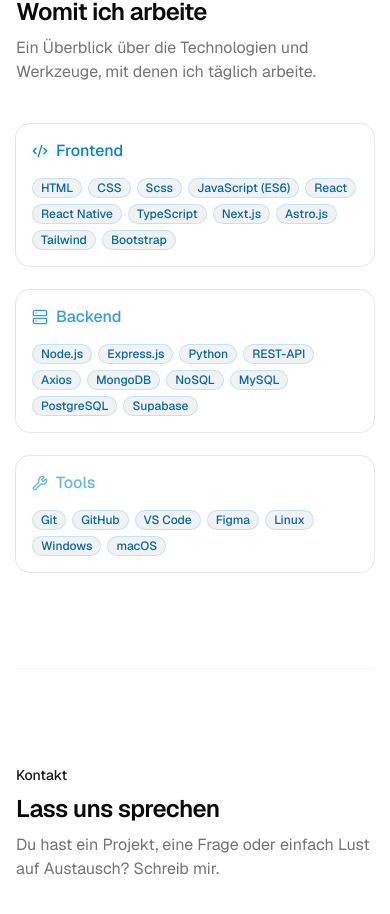
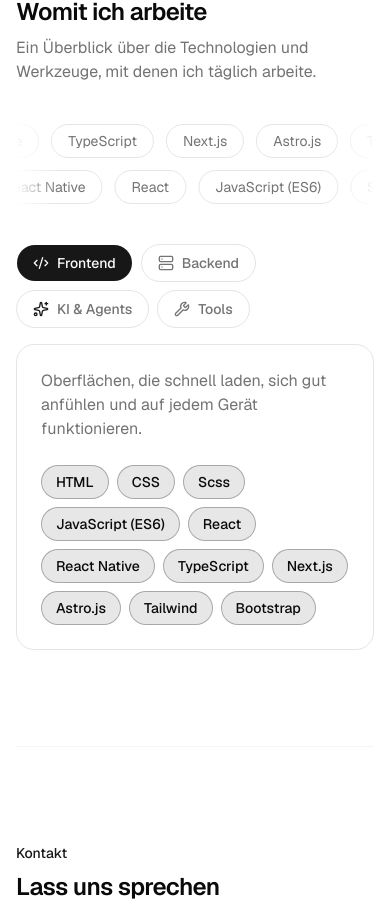
Before and after one commit to Parazim94/website-portfolio, a Next.js app: page / in a window 390 px wide. Shown: the part 5016-5930 px from the top of the page. Built offline with nearby package versions, Linux system fonts and the light colour scheme.

Commit message:
Add marquee animation to SkillsSection and enhance skill groups with summaries and details

```diff
--- a/app/globals.css
+++ b/app/globals.css
@@ -229,3 +229,26 @@
     animation: none;
   }
 }
+@keyframes marquee {
+  to {
+    transform: translateX(-50%);
+  }
+}
+
+.animate-marquee {
+  animation: marquee 45s linear infinite;
+}
+
+.animate-marquee-reverse {
+  animation-direction: reverse;
+}
+
+.marquee:hover .animate-marquee {
+  animation-play-state: paused;
+}
+
+@media (prefers-reduced-motion: reduce) {
+  .animate-marquee {
+    animation: none;
+  }
+}
--- a/components/sections/skills-section.tsx
+++ b/components/sections/skills-section.tsx
@@ -1,36 +1,73 @@
 "use client";
 
-import { motion } from "framer-motion";
+import { useRef, useState, type MouseEvent } from "react";
+import { AnimatePresence, motion } from "framer-motion";
 
 import { SectionHeading } from "@/components/section-heading";
-import { Badge } from "@/components/ui/badge";
-import { Card, CardContent, CardHeader, CardTitle } from "@/components/ui/card";
-import { skillGroups, type SkillIntensity } from "@/lib/skills";
+import { skillGroups } from "@/lib/skills";
 import { cn } from "@/lib/utils";
 
-// Eine einzige Akzentfarbe für alle Kategorien; nur die Intensität
-// (Opacity) der Header variiert leicht zwischen den Kategorien.
-const headerIntensityStyles: Record<SkillIntensity, string> = {
-  high: "text-sky-600 dark:text-sky-300",
-  medium: "text-sky-600/80 dark:text-sky-300/80",
-  low: "text-sky-600/60 dark:text-sky-300/60",
+const marqueeRows = [
+  skillGroups.flatMap((group) => group.skills),
+  skillGroups.flatMap((group) => group.skills).reverse(),
+];
+
+const chipContainer = {
+  hidden: {},
+  visible: { transition: { staggerChildren: 0.04 } },
 };
 
-const badgeStyle = "border-sky-500/20 bg-foreground/5 text-sky-700 dark:text-sky-300";
-
-const container = {
-  hidden: {},
+const chip = {
+  hidden: { opacity: 0, scale: 0.6, y: 12 },
   visible: {
-    transition: { staggerChildren: 0.08 },
+    opacity: 1,
+    scale: 1,
+    y: 0,
+    transition: { type: "spring" as const, stiffness: 320, damping: 20 },
   },
 };
 
-const item = {
-  hidden: { opacity: 0, y: 16 },
-  visible: { opacity: 1, y: 0, transition: { duration: 0.4 } },
-};
+function MarqueeRow({
+  skills,
+  reverse,
+}: {
+  skills: string[];
+  reverse?: boolean;
+}) {
+  return (
+    <div className="marquee overflow-hidden mask-[linear-gradient(to_right,transparent,black_12%,black_88%,transparent)]">
+      <div
+        className={cn(
+          "animate-marquee flex w-max gap-3",
+          reverse && "animate-marquee-reverse",
+        )}
+      >
+        {[...skills, ...skills].map((skill, index) => (
+          <span
+            key={`${skill}-${index}`}
+            className="rounded-full border border-border bg-card px-4 py-1.5 text-sm whitespace-nowrap text-muted-foreground"
+          >
+            {skill}
+          </span>
+        ))}
+      </div>
+    </div>
+  );
+}
 
 export function SkillsSection() {
+  const [activeId, setActiveId] = useState(skillGroups[0].id);
+  const panelRef = useRef<HTMLDivElement>(null);
+  const active = skillGroups.find((group) => group.id === activeId)!;
+
+  const onMouseMove = (event: MouseEvent<HTMLDivElement>) => {
+    const panel = panelRef.current;
+    if (!panel) return;
+    const rect = panel.getBoundingClientRect();
+    panel.style.setProperty("--mx", `${event.clientX - rect.left}px`);
+    panel.style.setProperty("--my", `${event.clientY - rect.top}px`);
+  };
+
   return (
     <section
       id="skills"
@@ -42,38 +79,124 @@
         description="Ein Überblick über die Technologien und Werkzeuge, mit denen ich täglich arbeite."
       />
 
-      <motion.div
-        initial="hidden"
-        whileInView="visible"
-        viewport={{ once: true, margin: "-80px" }}
-        variants={container}
-        className="mt-10 grid gap-6 sm:grid-cols-2 lg:grid-cols-3"
+      <div className="mt-10 flex flex-col gap-3" aria-hidden="true">
+        {marqueeRows.map((skills, index) => (
+          <MarqueeRow key={index} skills={skills} reverse={index === 1} />
+        ))}
+      </div>
+
+      <div
+        role="tablist"
+        aria-label="Skill-Kategorien"
+        className="mt-10 flex flex-wrap gap-2"
       >
-        {skillGroups.map((group) => (
-          <motion.div key={group.title} variants={item}>
-            <Card className="h-full">
-              <CardHeader>
-                <CardTitle
-                  className={cn(
-                    "flex items-center gap-2",
-                    headerIntensityStyles[group.intensity],
-                  )}
+        {skillGroups.map((group) => {
+          const isActive = group.id === activeId;
+
+          return (
+            <button
+              key={group.id}
+              role="tab"
+              type="button"
+              aria-selected={isActive}
+              aria-controls="skills-panel"
+              onClick={() => setActiveId(group.id)}
+              className={cn(
+                "relative flex items-center gap-2 rounded-full border px-4 py-2 text-sm font-medium transition-colors outline-none focus-visible:ring-3 focus-visible:ring-ring/50",
+                isActive
+                  ? "border-transparent text-primary-foreground"
+                  : "border-border bg-card text-muted-foreground hover:text-foreground",
+              )}
+            >
+              {isActive ? (
+                <motion.span
+                  layoutId="skills-tab"
+                  className="absolute inset-0 rounded-full bg-primary"
+                  transition={{ type: "spring", stiffness: 380, damping: 30 }}
+                />
+              ) : null}
+              <group.icon
+                className={cn(
+                  "relative h-4 w-4",
+                  group.id === "ai" && !isActive && "text-primary",
+                )}
+                aria-hidden="true"
+              />
+              <span className="relative">{group.title}</span>
+            </button>
+          );
+        })}
+      </div>
+
+      <div
+        ref={panelRef}
+        id="skills-panel"
+        role="tabpanel"
+        onMouseMove={onMouseMove}
+        className="group relative mt-4 overflow-hidden rounded-2xl border border-border bg-card p-6 sm:p-8"
+      >
+        <div
+          aria-hidden="true"
+          className="pointer-events-none absolute inset-0 opacity-0 transition-opacity duration-300 group-hover:opacity-100"
+          style={{
+            background:
+              "radial-gradient(420px circle at var(--mx, 50%) var(--my, 50%), color-mix(in oklab, var(--primary) 16%, transparent), transparent 70%)",
+          }}
+        />
+
+        <AnimatePresence mode="wait">
+          <motion.div
+            key={active.id}
+            initial={{ opacity: 0, y: 12 }}
+            animate={{ opacity: 1, y: 0 }}
+            exit={{ opacity: 0, y: -12 }}
+            transition={{ duration: 0.2 }}
+            className="relative"
+          >
+            <p className="max-w-2xl text-muted-foreground">{active.summary}</p>
+
+            <motion.ul
+              variants={chipContainer}
+              initial="hidden"
+              animate="visible"
+              className="mt-6 flex flex-wrap gap-2"
+            >
+              {active.skills.map((skill) => (
+                <motion.li
+                  key={skill}
+                  variants={chip}
+                  whileHover={{ scale: 1.08, y: -2 }}
+                  className="rounded-full border border-primary/30 bg-primary/10 px-3.5 py-1.5 text-sm font-medium text-foreground"
                 >
-                  <group.icon className="h-4 w-4" aria-hidden="true" />
-                  {group.title}
-                </CardTitle>
-              </CardHeader>
-              <CardContent className="flex flex-wrap gap-1.5">
-                {group.skills.map((skill) => (
-                  <Badge key={skill} variant="outline" className={badgeStyle}>
-                    {skill}
-                  </Badge>
+                  {skill}
+                </motion.li>
+              ))}
+            </motion.ul>
+
+            {active.details ? (
+              <motion.div
+                variants={chipContainer}
+                initial="hidden"
+                animate="visible"
+                className="mt-8 grid gap-4 sm:grid-cols-2"
+              >
+                {active.details.map((detail) => (
+                  <motion.div
+                    key={detail.name}
+                    variants={chip}
+                    className="rounded-xl border border-border bg-background/60 p-4"
+                  >
+                    <p className="font-medium">{detail.name}</p>
+                    <p className="mt-1 text-sm text-muted-foreground">
+                      {detail.text}
+                    </p>
+                  </motion.div>
                 ))}
-              </CardContent>
-            </Card>
+              </motion.div>
+            ) : null}
           </motion.div>
-        ))}
-      </motion.div>
+        </AnimatePresence>
+      </div>
     </section>
   );
 }
--- a/lib/skills.ts
+++ b/lib/skills.ts
@@ -1,17 +1,28 @@
-import { Code2, Server, Wrench, type LucideIcon } from "lucide-react";
+import { Code2, Server, Sparkles, Wrench, type LucideIcon } from "lucide-react";
 
 export type SkillIntensity = "high" | "medium" | "low";
 
+export interface SkillDetail {
+  name: string;
+  text: string;
+}
+
 export interface SkillGroup {
+  id: string;
   title: string;
   icon: LucideIcon;
   intensity: SkillIntensity;
+  summary: string;
   skills: string[];
+  details?: SkillDetail[];
 }
 
 export const skillGroups: SkillGroup[] = [
   {
+    id: "frontend",
     title: "Frontend",
+    summary:
+      "Oberflächen, die schnell laden, sich gut anfühlen und auf jedem Gerät funktionieren.",
     icon: Code2,
     intensity: "high",
     skills: [
@@ -29,7 +40,10 @@
     ],
   },
   {
+    id: "backend",
     title: "Backend",
+    summary:
+      "APIs, Datenbanken und Echtzeit-Anbindungen, die die Oberfläche zuverlässig versorgen.",
     icon: Server,
     intensity: "medium",
     skills: [
@@ -46,17 +60,46 @@
     ],
   },
   {
+    id: "ai",
+    title: "KI & Agents",
+    icon: Sparkles,
+    intensity: "high",
+    summary:
+      "KI ist fester Teil meines Arbeitsalltags: vom Coden mit Agents bis zu KI-Funktionen in eigenen Apps.",
+    skills: [
+      "Claude Code",
+      "Agentisches Coding",
+      "Prompt Engineering",
+      "Context Engineering",
+      "MCP",
+      "Gemini API",
+      "Function Calling",
+    ],
+    details: [
+      {
+        name: "Agentisches Coding",
+        text: "Features mit Claude Code planen, umsetzen und prüfen. Ich steuere, der Agent erledigt die Fleißarbeit.",
+      },
+      {
+        name: "Prompt & Context Engineering",
+        text: "Aufgaben so zuschneiden und mit Kontext versorgen, dass Ergebnisse verlässlich und nachvollziehbar sind.",
+      },
+      {
+        name: "MCP & Tool Use",
+        text: "Modelle über das Model Context Protocol und Function Calling mit Werkzeugen und Daten verbinden.",
+      },
+      {
+        name: "LLM-APIs in Apps",
+        text: "KI-Funktionen in eigene Produkte einbauen, etwa der Gesprächspartner im Karamasow-Begleiter über die Gemini-API.",
+      },
+    ],
+  },
+  {
+    id: "tools",
     title: "Tools",
+    summary: "Werkzeuge für sauberen Code, Zusammenarbeit und Design.",
     icon: Wrench,
     intensity: "low",
-    skills: [
-      "Git",
-      "GitHub",
-      "VS Code",
-      "Figma",
-      "Linux",
-      "Windows",
-      "macOS",
-    ],
+    skills: ["Git", "GitHub", "VS Code", "Figma", "Linux", "Windows", "macOS"],
   },
 ];
```
